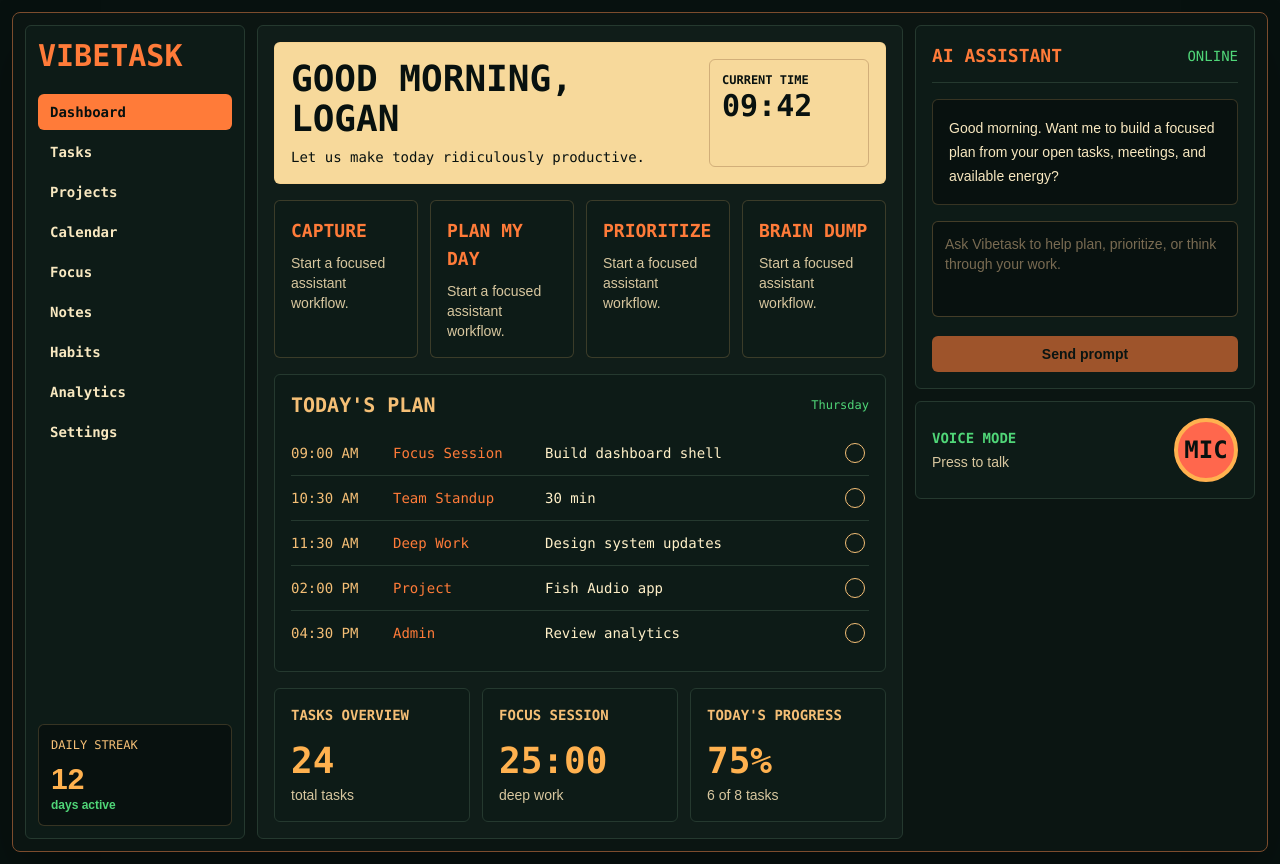
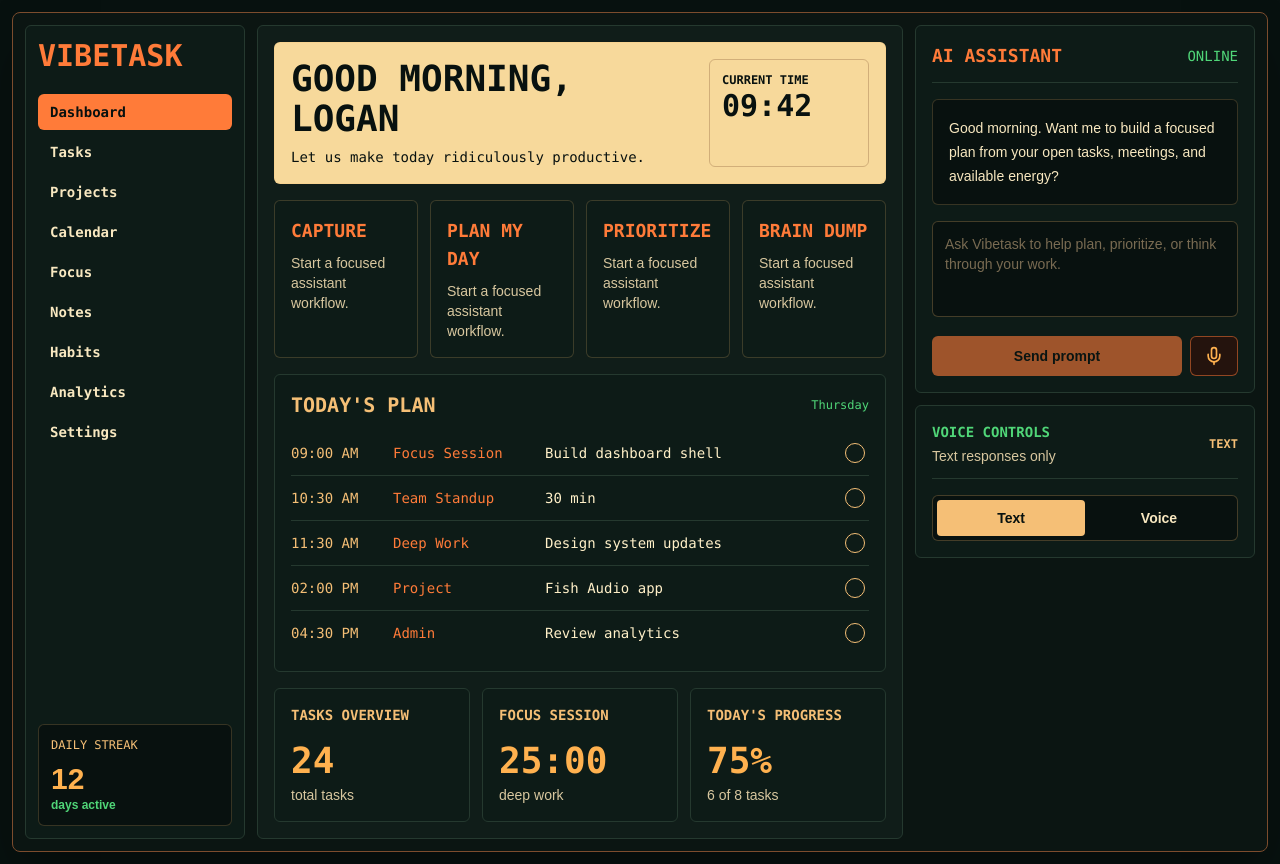
Before and after one commit to djquigon/Vibetask, a Next.js app: page /dashboard in a window 1280 px wide. Built offline with nearby package versions, Linux system fonts and the light colour scheme.

Commit message:
Add voice response functionality to AssistantChat component, enhance VoiceDock with mode selection, and update voice API route for type safety

```diff
--- a/src/app/(app)/dashboard/_components/assistant-chat.tsx
+++ b/src/app/(app)/dashboard/_components/assistant-chat.tsx
@@ -54,6 +54,17 @@ export function AssistantChat() {
                     'Content-Type': 'application/json',
                 },
                 body: JSON.stringify({ message }),
+            });
+
+            const voiceResponse = await fetch('/api/assistant/voice', {
+                method: 'POST',
+                headers: {
+                    'Content-Type': 'application/json',
+                },
+                body: JSON.stringify({
+                    message,
+                    voiceId: '271b3db7aa744ec4b311e00b288715ca',
+                }),
             });
 
             const data = (await response.json()) as
@@ -119,13 +130,37 @@ export function AssistantChat() {
                         </p>
                     ) : null}
 
+                    <div className="grid grid-cols-[1fr_48px] gap-2">
                         <button
-                        className="w-full rounded-md bg-[#ff7b39] px-3 py-2 text-sm font-bold text-[#08110f] disabled:cursor-not-allowed disabled:opacity-60"
+                            className="rounded-md bg-[#ff7b39] px-3 py-2 text-sm font-bold text-[#08110f] disabled:cursor-not-allowed disabled:opacity-60"
                             type="submit"
                             disabled={isLoading || !input.trim()}
                         >
                             {isLoading ? 'Thinking...' : 'Send prompt'}
                         </button>
+
+                        <button
+                            className="flex h-10 w-12 items-center justify-center rounded-md border border-[#ff7b39]/50 bg-[#24130d] text-[#ffb14f] transition hover:border-[#ff7b39]"
+                            type="button"
+                            aria-label="Press to talk"
+                            title="Press to talk"
+                        >
+                            <svg
+                                aria-hidden="true"
+                                className="h-5 w-5"
+                                viewBox="0 0 24 24"
+                                fill="none"
+                                stroke="currentColor"
+                                strokeWidth="2"
+                                strokeLinecap="round"
+                                strokeLinejoin="round"
+                            >
+                                <path d="M12 2a3 3 0 0 0-3 3v7a3 3 0 0 0 6 0V5a3 3 0 0 0-3-3Z" />
+                                <path d="M19 10v2a7 7 0 0 1-14 0v-2" />
+                                <path d="M12 19v3" />
+                            </svg>
+                        </button>
+                    </div>
                 </form>
             </div>
         </section>
--- a/src/app/(app)/dashboard/_components/voice-dock.tsx
+++ b/src/app/(app)/dashboard/_components/voice-dock.tsx
@@ -1,22 +1,54 @@
-"use client";
+'use client';
+
+import { useState } from 'react';
+import type { AssistantMode } from '@/features/assistant/types';
 
 export function VoiceDock() {
+    const [mode, setMode] = useState<AssistantMode>('text');
+
     return (
         <section className="rounded-md border border-[#25392f] bg-[#0d1b17] p-4">
-      <div className="flex items-center justify-between gap-4">
+            <div className="mb-4 flex items-center justify-between border-b border-[#25392f] pb-3">
                 <div>
                     <p className="font-mono text-sm font-bold uppercase text-[#50d678]">
-            Voice mode
+                        Voice Controls
                     </p>
-          <p className="mt-1 text-sm text-[#d8c79f]">Press to talk</p>
+                    <p className="mt-1 text-sm text-[#d8c79f]">
+                        {mode === 'voice'
+                            ? 'Voice responses enabled'
+                            : 'Text responses only'}
+                    </p>
                 </div>
+                <span className="font-mono text-xs font-bold uppercase text-[#f5bf76]">
+                    {mode}
+                </span>
+            </div>
+
+            <div className="grid grid-cols-1">
+                <div className="grid grid-cols-2 rounded-md border border-[#f5bf76]/25 bg-[#08110f] p-1">
                     <button
-          className="h-16 w-16 rounded-full border-4 border-[#ffb14f] bg-[#ff674d] font-mono text-2xl font-black text-[#08110f]"
+                        className={`rounded px-3 py-2 text-sm font-bold transition ${
+                            mode === 'text'
+                                ? 'bg-[#f5bf76] text-[#08110f]'
+                                : 'text-[#f8e8c0] hover:bg-[#172721]'
+                        }`}
                         type="button"
-          aria-label="Start voice prompt"
+                        onClick={() => setMode('text')}
                     >
-          MIC
+                        Text
                     </button>
+                    <button
+                        className={`rounded px-3 py-2 text-sm font-bold transition ${
+                            mode === 'voice'
+                                ? 'bg-[#50d678] text-[#08110f]'
+                                : 'text-[#f8e8c0] hover:bg-[#172721]'
+                        }`}
+                        type="button"
+                        onClick={() => setMode('voice')}
+                    >
+                        Voice
+                    </button>
+                </div>
             </div>
         </section>
     );
--- a/src/app/api/assistant/voice/route.ts
+++ b/src/app/api/assistant/voice/route.ts
@@ -38,14 +38,13 @@ export async function POST(request: Request) {
     }
 
     try {
-        const backend = 's2.1-pro-free';
         const audio = await fishAudio.textToSpeech.convert(
             {
                 text,
                 reference_id: voiceId,
                 format: 'mp3',
             },
-            backend as never /* I had to include 'as never' to satisfy the type checker, for some reason the sdk thinks you can't use s2.1-pro-free */
+            's2.1-pro-free' as never /* I had to include 'as never' to satisfy the type checker, for some reason the sdk thinks you can't use s2.1-pro-free */
         );
 
         return new Response(audio, {
```
Lines whose indentation alone changed are shown as unchanged.
